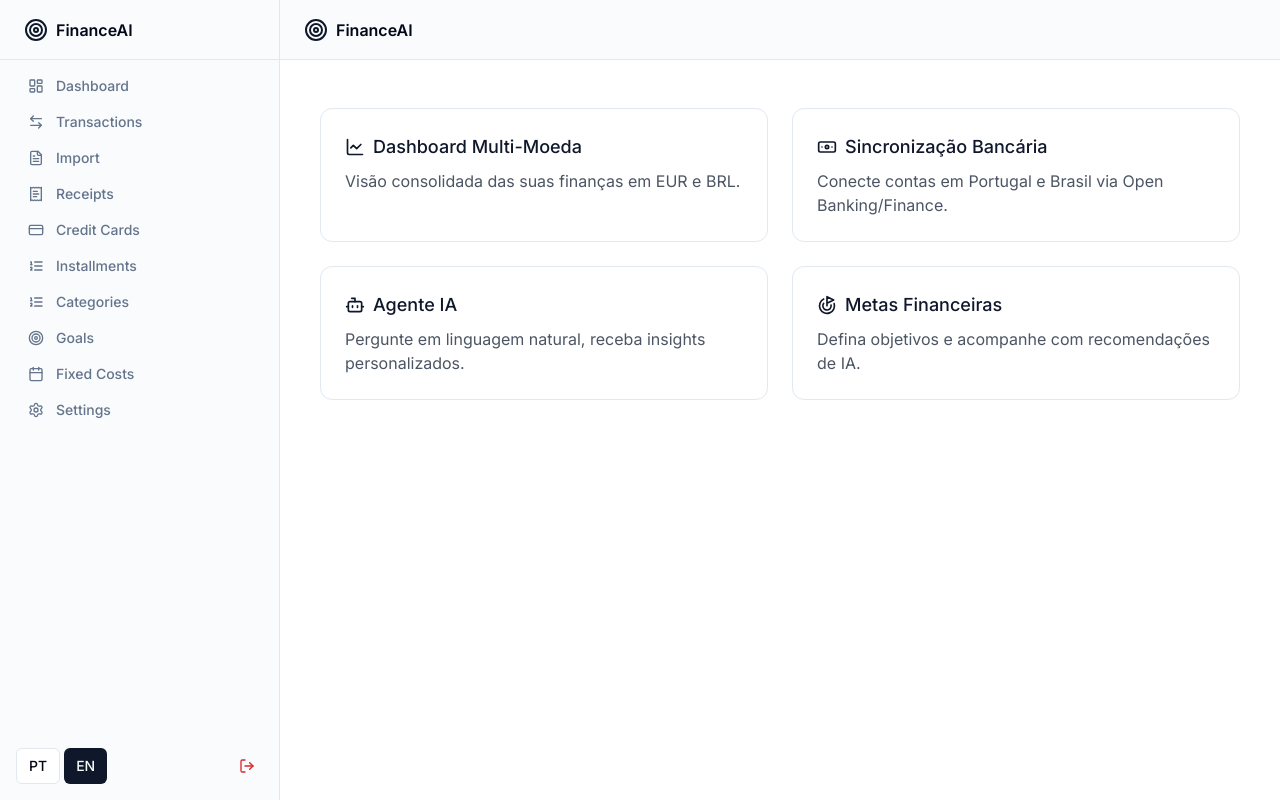
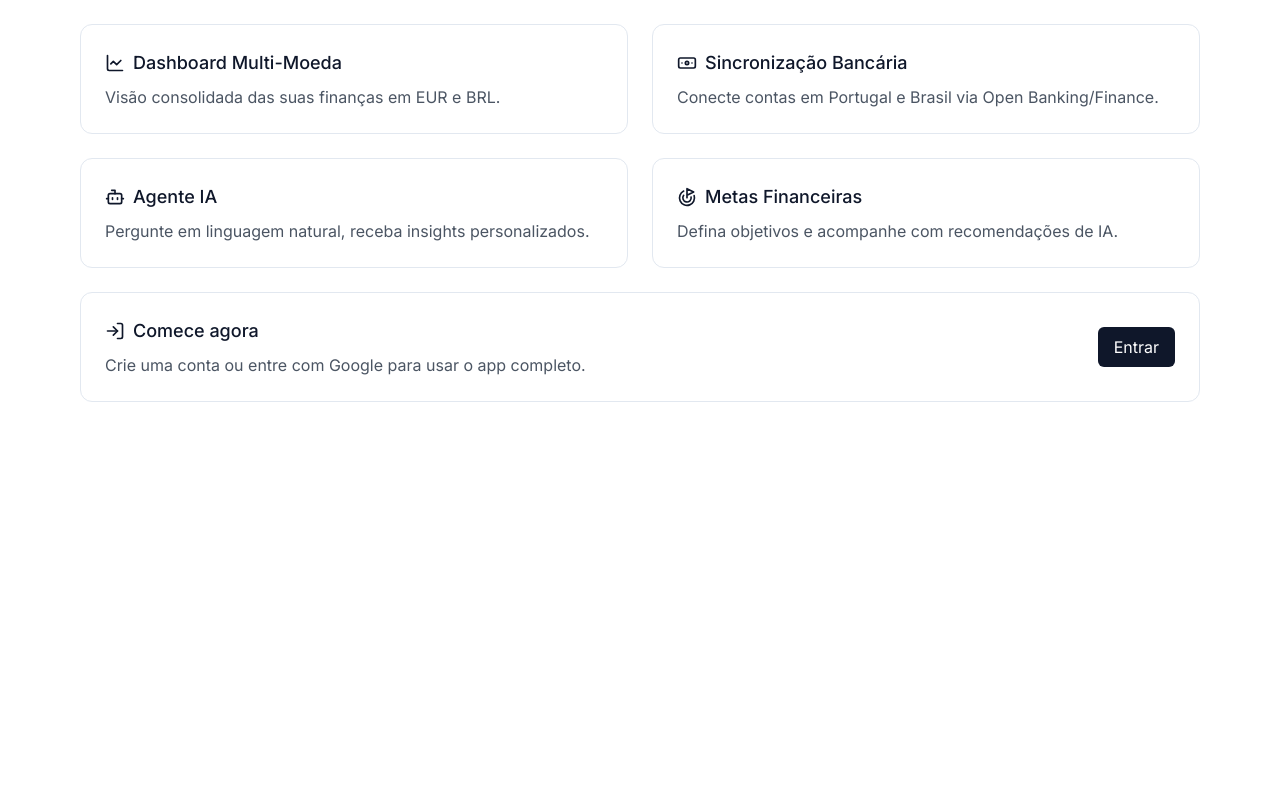
Before and after one commit to andre-skylev/finance_AI, a Next.js app: page / in a window 1280 px wide. Built offline with nearby package versions, Linux system fonts and the light colour scheme; no server answers.

Commit message:
login page

```diff
--- a/middleware.ts
+++ b/middleware.ts
@@ -73,7 +73,10 @@ export async function middleware(request: NextRequest) {
     } = await supabase.auth.getSession()
 
     // If no session and trying to access protected route, redirect to login
-    if (!session && !path.startsWith('/login') && !path.startsWith('/register')) {
+    if (
+      !session &&
+      !(path === '/' || path.startsWith('/login') || path.startsWith('/register'))
+    ) {
       return NextResponse.redirect(new URL('/login', request.url))
     }
   response.headers.set('x-mw-auth', session ? '1' : '0')
--- a/src/app/page.tsx
+++ b/src/app/page.tsx
@@ -1,5 +1,5 @@
-import Link from 'next/link'
 import { Banknote, Bot, Goal, LineChart } from 'lucide-react'
+import { LoginCTA } from '@/components/LoginCTA'
 
 export default function HomePage() {
   return (
@@ -32,6 +32,7 @@ export default function HomePage() {
         </div>
         <p className="mt-2 text-gray-600">Defina objetivos e acompanhe com recomendações de IA.</p>
       </div>
+  <LoginCTA />
     </section>
   )
 }
--- a/src/components/AuthForm.tsx
+++ b/src/components/AuthForm.tsx
@@ -66,7 +66,7 @@ export default function AuthForm() {
   }
 
   return (
-    <div className="min-h-screen flex items-center justify-center bg-gray-50">
+    <div className="min-h-screen flex items-center justify-center bg-gray-50 px-4 py-8">
       <div className="max-w-md w-full space-y-8">
         <div>
           <h2 className="mt-6 text-center text-3xl font-extrabold text-gray-900">
--- a/src/components/LayoutShell.tsx
+++ b/src/components/LayoutShell.tsx
@@ -5,12 +5,17 @@ import { usePathname } from 'next/navigation'
 import { Sidebar } from '@/components/Sidebar'
 import { Header } from '@/components/Header'
 import { MobileNavigation } from '@/components/MobileNavigation'
+import { useAuth } from '@/components/AuthProvider'
 
 export default function LayoutShell({ children }: { children: React.ReactNode }) {
   const pathname = usePathname()
   const isLogin = pathname === '/login'
+  const { user } = useAuth()
+  // Public landing page: hide chrome if not authenticated
+  // We rely on AuthProvider to set user in context; if absent, home is public
+  // But LayoutShell does not know user directly. Keep chrome on for other routes.
 
-  if (isLogin) {
+  if (isLogin || (pathname === '/' && !user)) {
     // No chrome (menus/header) on the login page
     return <>{children}</>
   }
--- /dev/null
+++ b/src/components/LoginCTA.tsx
@@ -0,0 +1,24 @@
+"use client"
+
+import Link from 'next/link'
+import { LogIn } from 'lucide-react'
+import { useAuth } from '@/components/AuthProvider'
+
+export function LoginCTA() {
+  const { user } = useAuth()
+  if (user) return null
+  return (
+    <div className="rounded-xl border bg-white p-6 sm:col-span-2 flex items-center justify-between">
+      <div>
+        <div className="flex items-center gap-2 text-primary">
+          <LogIn size={20} />
+          <h2 className="text-lg font-medium">Comece agora</h2>
+        </div>
+        <p className="mt-2 text-gray-600">Crie uma conta ou entre com Google para usar o app completo.</p>
+      </div>
+      <Link href="/login" className="inline-flex items-center px-4 py-2 rounded-md bg-primary text-white hover:bg-primary/90">
+        Entrar
+      </Link>
+    </div>
+  )
+}
```
